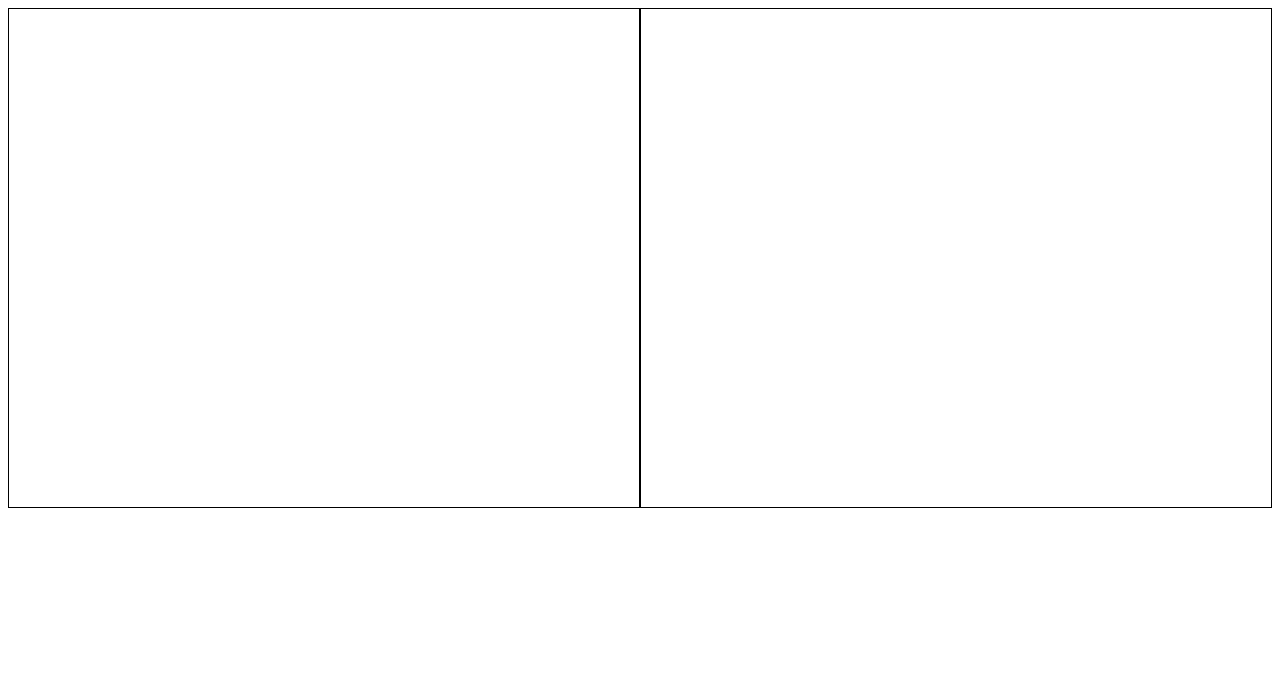
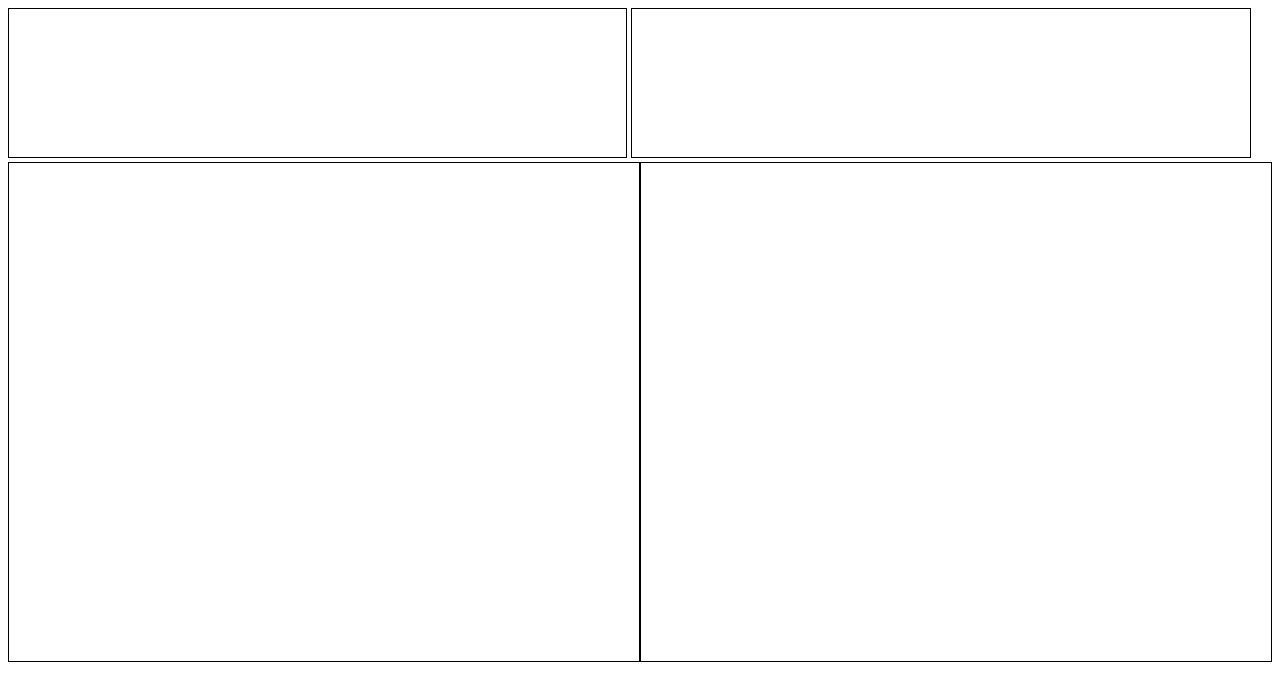
Before and after one commit to TaliSofiMato/Best-Digital-Planner, a plain HTML site: page index.html in a window 1280 px wide. Drawn offline with Linux system fonts and the light colour scheme.

Commit message:
added tabs area

```diff
--- a/index.html
+++ b/index.html
@@ -4,8 +4,9 @@
     </head>
 
     <body>
-        <div class="page">
-    </div>
+        <div class="tabs"></div>
+        <div class="tabs"></div>
+        <div class="page"></div>
         <div class="page"></div>
     </body>
 
--- a/style.css
+++ b/style.css
@@ -6,3 +6,10 @@
     float: left;
     box-sizing: border-box;
 }
+.tabs {
+    border: 1px solid black;
+    height: 150px;
+    width: 49%;
+    box-sizing: border-box;
+    display: inline-block;
+}
```
